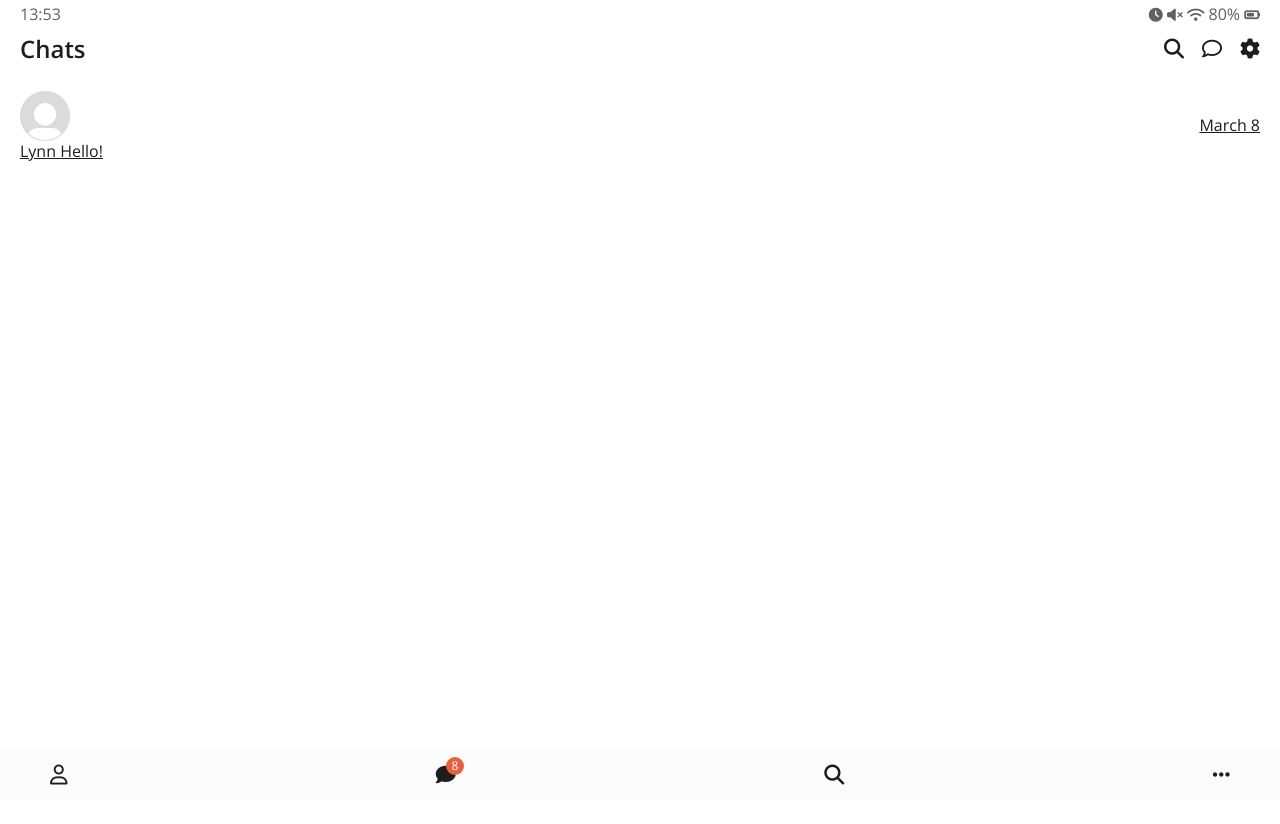
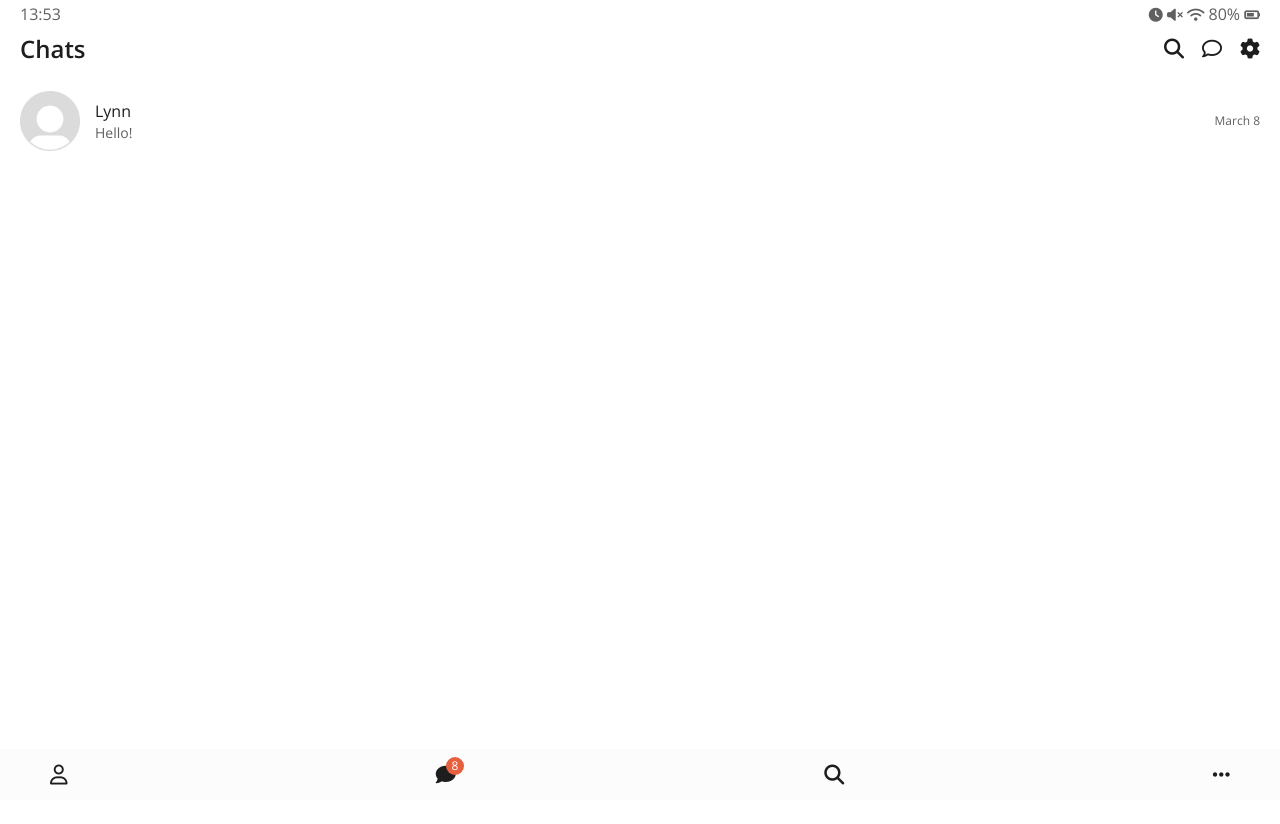
Before and after one commit to crosseyedbear95/kakao-clone, a plain HTML site: page index.html in a window 1280 px wide. Shown: the top 824 px of the page. Drawn offline with nearby package versions, Linux system fonts and the light colour scheme.

Commit message:
#2.7 Friend Component part Two

```diff
--- a/css/friend.css
+++ b/css/friend.css
@@ -7,4 +7,34 @@
 .friend .friend__avatar {
   width: 50px;
   border-radius: 35%;
+  margin-right: 15px;
 }
+
+.friend__avatar.g-avatar {
+  width: 70px;
+}
+
+.friend__avatar.m-avatar {
+  width: 60px;
+}
+
+.friend .friend__column {
+  display: flex;
+  align-items: center;
+}
+
+.friend .friend__name {
+  display: block;
+  margin-bottom: 5px;
+}
+
+.friend .friend__bottom-text {
+  font-size: 14px;
+  opacity: 0.7;
+}
+
+.friend .friend__status,
+.friend .chat__timestamp {
+  font-size: 12px;
+  opacity: 0.7;
+}
--- a/css/styles.css
+++ b/css/styles.css
@@ -20,4 +20,5 @@ body {
 
 a {
   color: inherit;
+  text-decoration: none;
 }
--- a/index.html
+++ b/index.html
@@ -44,14 +44,14 @@
         <ul class="chats__list">
           <li class="chats__chat friend friend--lg">
             <div class="friend__column">
-              <img src="images/avatar.jpg" class="friend__avatar g-avatar" />
+              <img src="images/avatar.jpg" class="friend__avatar m-avatar" />
               <div class="friend__content">
                 <span class="friend__name">Lynn</span>
                 <span class="friend__bottom-text">Hello!</span>
               </div>
             </div>
             <div class="friend__column">
-              <span class="friend__timestamp">March 8</span>
+              <span class="chat__timestamp">March 8</span>
             </div>
           </li>
         </ul>
```
Also changed, not shown: chat.html (+1 -1 lines), friends.html (+2 -2 lines), more.html (+1 -1 lines).
